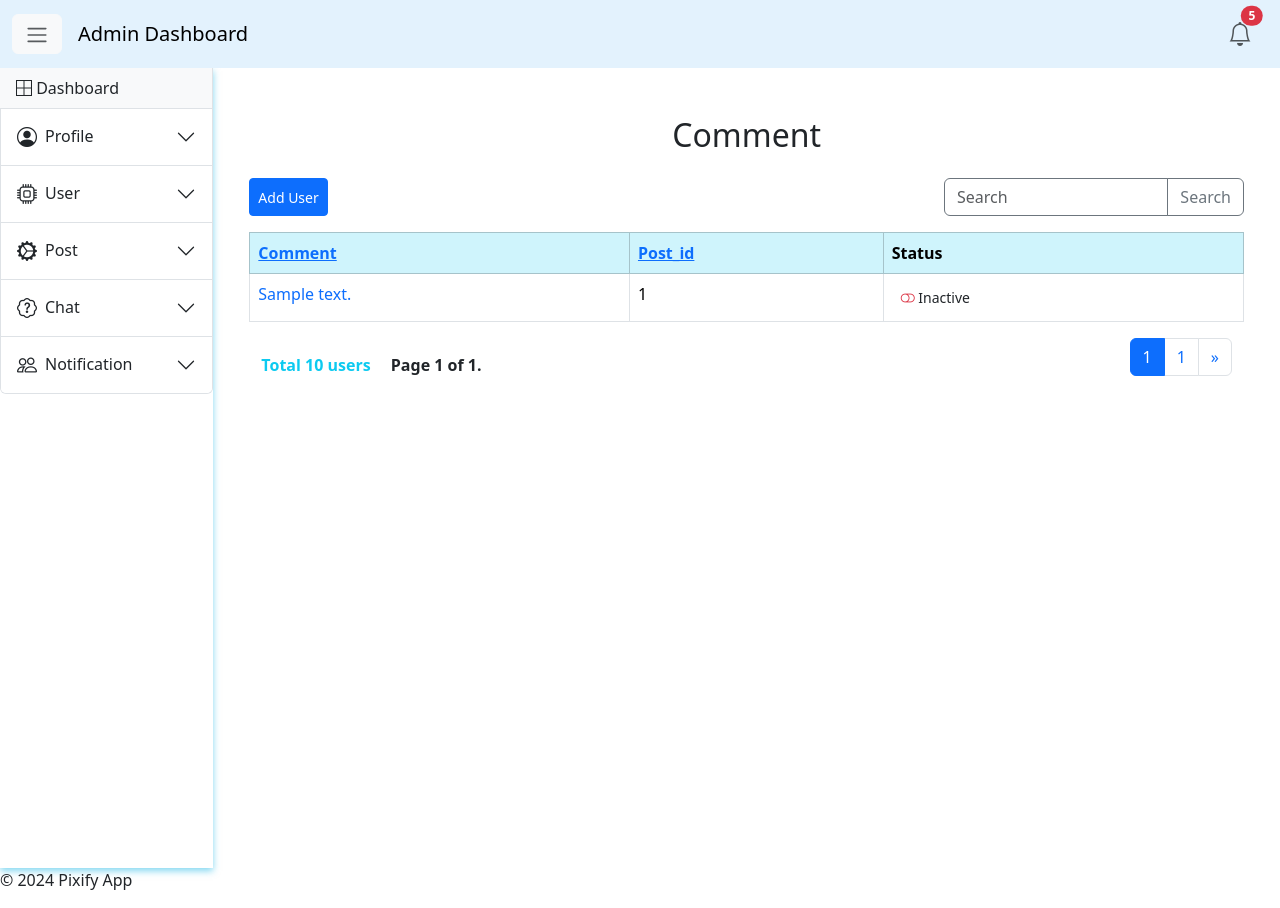
After one commit to teamamracoder/pixify, a Django app: template pixify/social_network/templates/adminuser/comment/list.html in a window 1280 px wide. The commit adds this page. Run offline with Django 5.2, Linux system fonts and the light colour scheme; the template is opened without the code that fills it: most values are stand-ins (such as "Sample title", 1, 10 or a date in 2020); parts of the project's set-up code (start-up, migrations or seed data) failed here and were passed over; some libraries are stand-ins or nearby versions.

Commit message:
hbfgikshgfhsiog

```diff
--- a/pixify/social_network/forms/__init__.py
+++ b/pixify/social_network/forms/__init__.py
@@ -1,2 +1,3 @@
 from .auth_forms import *
 from .manage_post_forms import *
+from .manage_comment_form import *
--- /dev/null
+++ b/pixify/social_network/templates/adminuser/comment/list.html
@@ -0,0 +1,158 @@
+{% extends "../base.html" %}
+
+{% block title %}Comment List{% endblock %}
+
+{% block content %}
+<style>
+    .hover-bg:hover {
+        background-color: rgba(240, 242, 245, 0.1);
+        color: aqua;
+    }
+
+    .current {
+        font-weight: bold;
+    }
+</style>
+
+<div class="container mt-5">
+    <div class="row justify-content-center">
+        <div class="col">
+            <h2 class="text-center mb-4">Comment</h2>
+
+            <div class="d-flex justify-content-between mb-3">
+                <button class="btn btn-primary btn-sm">
+                    <a href="{% url 'manage_comment_create' %}" class="text-white text-decoration-none">Add User</a>
+                </button>
+
+                <form method="get" action="{% url 'manage_comment_list' %}">
+                    <div class="input-group" style="max-width: 300px;">
+                        <input type="text" class="form-control border-secondary" placeholder="Search"
+                               aria-label="Search" name="search" value="{{ data.applied_options.search.text }}">
+                        <button class="btn btn-outline-secondary">Search</button>
+                    </div>
+                </form>
+            </div>
+
+            <div class="table-responsive">
+                <table class="table table-bordered">
+                    <thead class="table-info text-white">
+                        <tr>
+                            <th>
+                                <a
+                                href="?sort_by=comment&sort_order={% if data.applied_options.sort.order == 'asc' %}desc{% else %}asc{% endif %}">Comment</a>
+                            </th>
+                            <th>
+                                <a
+                                    href="?sort_by=post_id&sort_order={% if data.applied_options.sort.order == 'asc' %}desc{% else %}asc{% endif %}">Post_id</a>
+                            </th>
+                            <th>Status</th>
+                        </tr>
+                    </thead>
+                    <tbody>
+                        {% for comment in data %}
+                        <tr>
+                            <td>
+                                <a class="text-decoration-none text-primary hover-bg" href="">
+                                    {{ comment.comment }}
+                                </a>
+                            </td>
+                            <td>{{ comment.post_id.id }}</td>
+                            <td>
+                                <button class="btn btn-sm toggle-status" data-comment-id="{{ comment.id }}">
+                                    {% if comment.is_active %}
+                                    <i class="bi bi-toggle-on text-success"></i> Active
+                                    {% else %}
+                                    <i class="bi bi-toggle-off text-danger"></i> Inactive
+                                    {% endif %}
+                                </button>
+                            </td>
+                        </tr>
+                        {% endfor %}
+                    </tbody>
+                </table>
+
+                <div class="container">
+                    <div class="d-flex justify-content-between align-items-center">
+                        <div class="current mr-auto">
+                            <span class="text-info me-3">Total {{ data.pagination.total }} users</span>
+                            Page {{ data.pagination.current_page }} of {{ data.pagination.total_page }}.
+                        </div>
+
+                        <div class="step-links ml-auto">
+                            <nav aria-label="Page navigation example">
+                                <ul class="pagination">
+                                    {% if data.pagination.prev_page %}
+                                    <li class="page-item">
+                                        <a class="page-link"
+                                            href="?page=1&search={{ data.applied_options.search.text }}&sort_by={{ data.applied_options.sort.field }}&sort_order={{ data.applied_options.sort.order }}"
+                                            aria-label="Previous">
+                                            <span aria-hidden="true">&laquo;</span>
+                                        </a>
+                                    </li>
+                                    <li class="page-item">
+                                        <a class="page-link"
+                                            href="?page={{ data.pagination.prev_page }}&search={{ data.applied_options.search.text }}&sort_by={{ data.applied_options.sort.field }}&sort_order={{ data.applied_options.sort.order }}">{{ data.pagination.prev_page }}
+                                        </a>
+                                    </li>
+                                    {% endif %}
+
+                                    <li class="page-item">
+                                        <a class="page-link active" href="#">
+                                            {{ data.pagination.current_page }}
+                                        </a>
+                                    </li>
+
+                                    {% if data.pagination.next_page %}
+
+                                    <li class="page-item">
+                                        <a class="page-link"
+                                            href="?page={{ data.pagination.next_page }}&search={{ data.applied_options.search.text }}&sort_by={{ data.applied_options.sort.field }}&sort_order={{ data.applied_options.sort.order }}">
+                                            {{ data.pagination.next_page }}
+                                        </a>
+                                    </li>
+
+                                    <li class="page-item">
+                                        <a class="page-link"
+                                            href="?page={{ data.pagination.total_page }}&search={{ data.applied_options.search.text }}&sort_by={{ data.applied_options.sort.field }}&sort_order={{ data.applied_options.sort.order }}"
+                                            aria-label="Next">
+                                            <span aria-hidden="true">&raquo;</span>
+                                        </a>
+                                    </li>
+                                    {% endif %}
+                                </ul>
+                            </nav>
+                        </div>
+                    </div>
+                </div>
+            </div>
+        </div>
+    </div>
+</div>
+
+<script>
+    $(document).ready(function () {
+        $('.toggle-status').click(function () {
+            const commentId = $(this).data('comment-id');
+            const button = $(this);
+
+            $.ajax({
+                url: '/admin/comments/toggle-active/' + commentId + '/',
+                type: 'Comment',
+                headers: {
+                    'X-CSRFToken': '{{ csrf_token }}' // Include CSRF token for security
+                },
+                success: function (response) {
+                    if (response.is_active) {
+                        button.html('<i class="bi bi-toggle-on text-success"></i> Active');
+                    } else {
+                        button.html('<i class="bi bi-toggle-off text-danger"></i> Inactive');
+                    }
+                },
+                error: function (xhr) {
+                    alert('Error updating status: ' + xhr.responseText);
+                }
+            });
+        });
+    });
+</script>
+{% endblock %}
--- a/pixify/social_network/urls.py
+++ b/pixify/social_network/urls.py
@@ -10,6 +10,7 @@ urlpatterns = [
 
 
     # user
+
     path('admin/users/', views.ManageUserListView.as_view(), name='user_list'),
     path('admin/users/profile', views.ManageUserProfileView.as_view(), name='user_profile'),
     path('admin/users/toggle-active/<int:user_id>/', views.ManageToggleUserActiveView.as_view(), name='toggle_user_active'),
@@ -29,6 +30,7 @@ urlpatterns = [
     # path('admin/notifications/<int:delete_id>/delete/', views.ManageNotificationDeleteView.as_view(), name='manage_notification_delete'),
 
     #admin_post
+
     path('admin/posts/create/', views.ManagePostCreateView.as_view(), name='manage_post_create'),
     path('admin/posts/', views.ManagePostListView.as_view(), name='manage_post_list'),
     path('admin/posts/<int:post_id>/details', views.ManagePostDetailView.as_view(), name='manage_post_detail'),
@@ -56,6 +58,15 @@ urlpatterns = [
     path('admin/chat/<int:chat_id>/update/', views.ManageChatUpdateView.as_view(), name='manage_chat_update'),
     path('admin/chat/<int:chat_id>/delete/', views.ManageChatDeleteView.as_view(), name='manage_chat_delete'),
     path('admin/chat/toggle-active/<int:chat_id>/', views.ManageToggleChatActiveView.as_view(), name='manage_toggle_chat_active'),
+
+
+
+    ####
+     path('admin/comments/', views.ManageCommentListView.as_view(), name='manage_comment_list'),
+     path('admin/comments/create/', views.ManageCommentCreateView.as_view(), name='manage_comment_create'),
+     path('admin/comments/toggle-active/<int:comment_id>/', views.ManageToggleCommentActiveView.as_view(), name='manage_toggle_comment_active'),
+
+
 
 
 
@@ -113,4 +124,14 @@ urlpatterns = [
     path('message-reply/<int:message_id>/', views.MessageReplyCreateView.as_view(), name='message_reply'),
 
     path('posts/create/', views.UserPostCreatView.as_view()),
+
+
+
+
+
+
+
+
+     path('posts/create/', views.UserPostCreatView.as_view(),name='userpost_create'),
+
 ]
--- a/pixify/social_network/views/__init__.py
+++ b/pixify/social_network/views/__init__.py
@@ -21,3 +21,4 @@ from .manage_notification_view import *
 from .chat_member_view import *
 from .manage_post_view import *
 from .manage_specific_user_view import *
+from .manage_comment_view import *
```
Also changed, not shown: pixify/social_network/forms/manage_comment_form.py (added, +15 -0 lines), pixify/social_network/services/manage_comment_service.py (added, +43 -0 lines), pixify/social_network/templates/adminuser/comment/create.html (added, +58 -0 lines), pixify/social_network/templates/adminuser/post/detail.html (+8 -16 lines), pixify/social_network/views/manage_comment_view.py (added, +99 -0 lines), pixify/social_network/services/post_service.py (line endings or trailing spaces), pixify/static/media/Screenshot 2024-11-06 143620.png (added).
